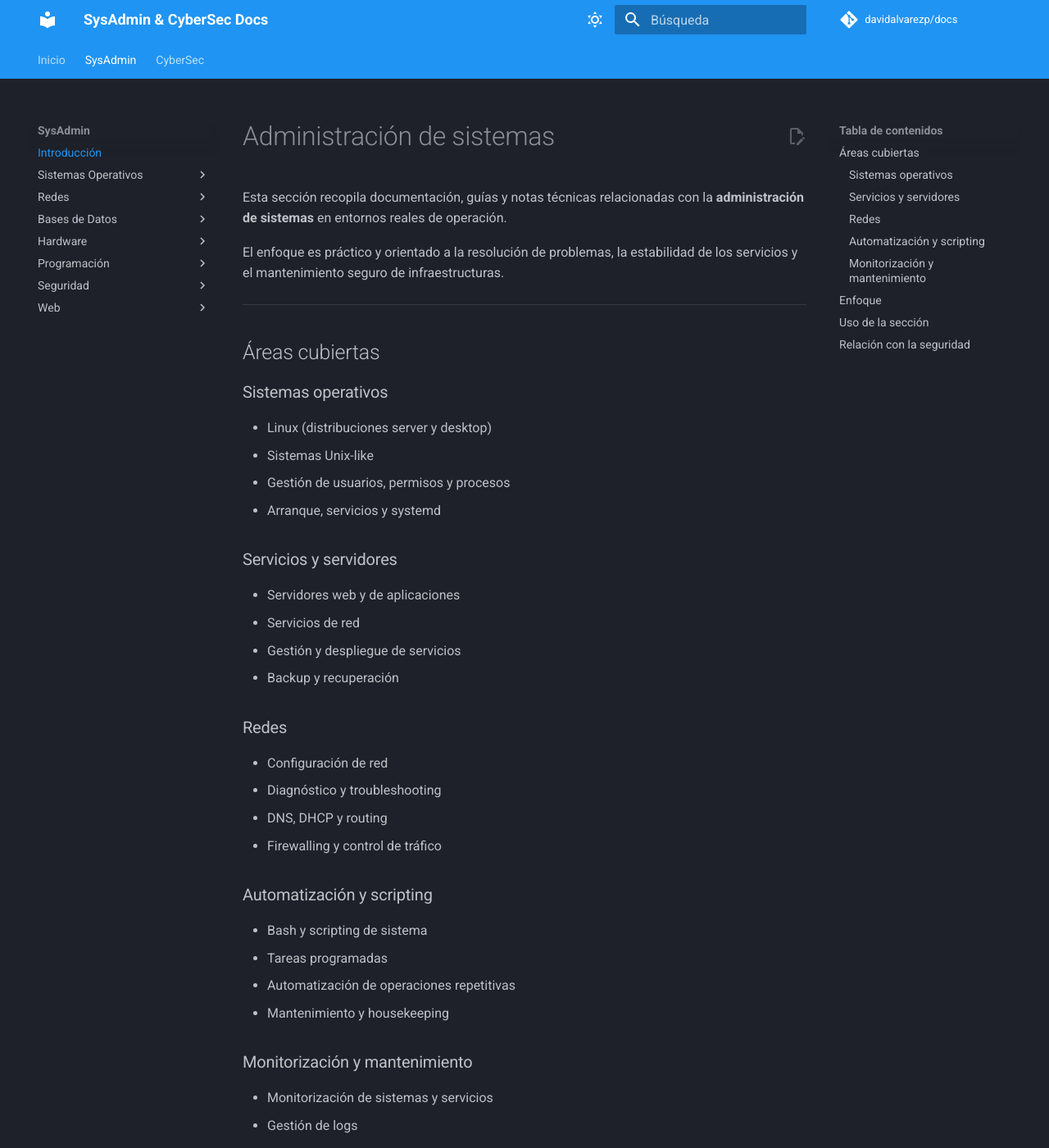
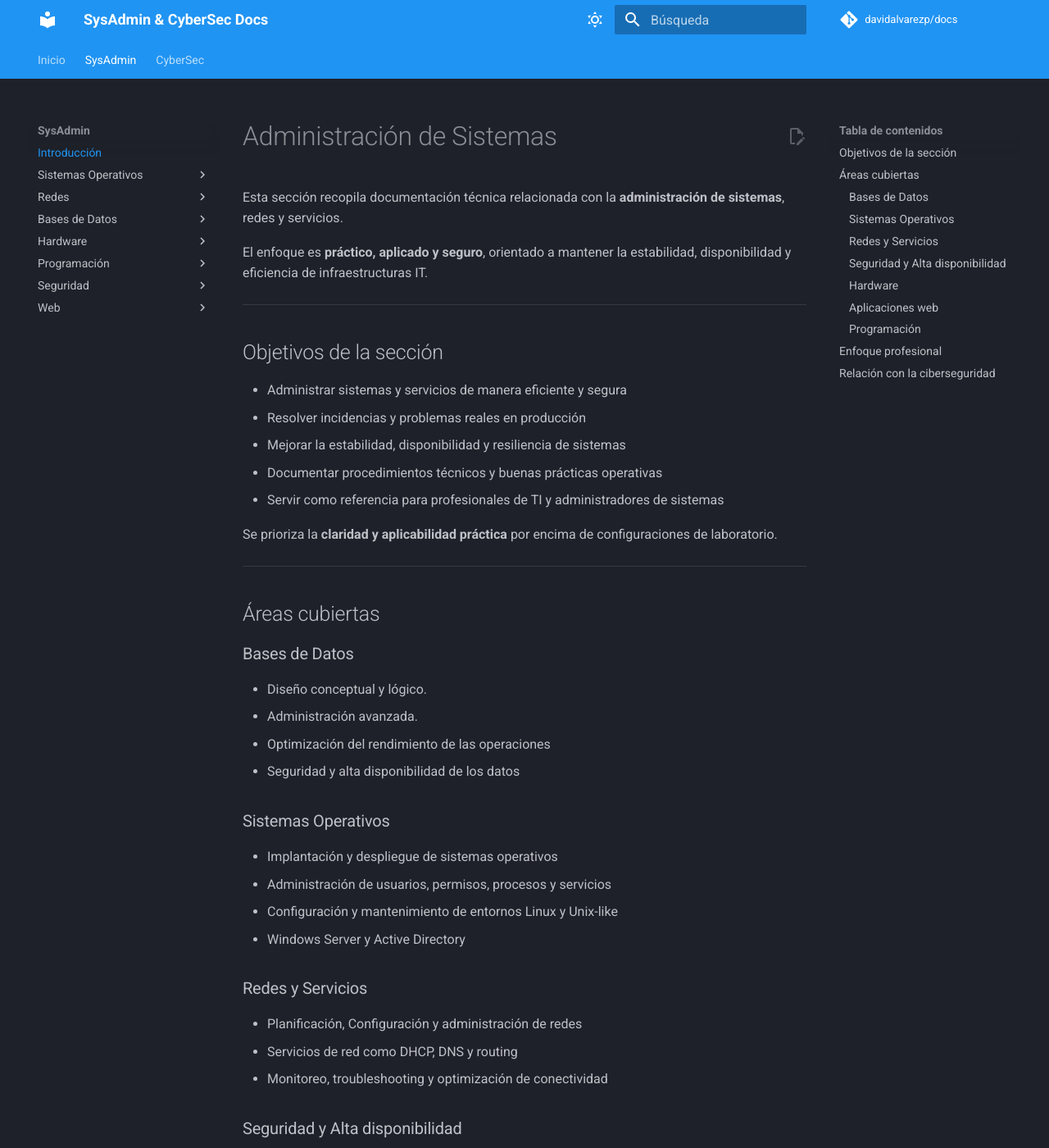
Before and after one commit to davidalvarezp/docs, an MkDocs documentation site: the page built from docs/sysadmin/index.md, in a window 1280 px wide and 1400 px high. Shown: the whole window at 82% size. Built offline with MkDocs 1.6.1 and Material for MkDocs 9.7.7, drawn with Linux system fonts in a browser that asks for light colours; comment, search, counter and statistics services are not loaded; some of the changed text lies outside the part shown.

Commit message:
Update index.md

```diff
--- a/docs/sysadmin/index.md
+++ b/docs/sysadmin/index.md
@@ -1,75 +1,80 @@
-# Administración de sistemas
+# Administración de Sistemas
 
-Esta sección recopila documentación, guías y notas técnicas relacionadas con la **administración de sistemas** en entornos reales de operación.
+Esta sección recopila documentación técnica relacionada con la **administración de sistemas**, redes y servicios.
 
-El enfoque es práctico y orientado a la resolución de problemas, la estabilidad de los servicios y el mantenimiento seguro de infraestructuras.
+El enfoque es **práctico, aplicado y seguro**, orientado a mantener la estabilidad, disponibilidad y eficiencia de infraestructuras IT.
+
+---
+
+## Objetivos de la sección
+
+- Administrar sistemas y servicios de manera eficiente y segura
+- Resolver incidencias y problemas reales en producción
+- Mejorar la estabilidad, disponibilidad y resiliencia de sistemas
+- Documentar procedimientos técnicos y buenas prácticas operativas
+- Servir como referencia para profesionales de TI y administradores de sistemas
+
+Se prioriza la **claridad y aplicabilidad práctica** por encima de configuraciones de laboratorio.
 
 ---
 
 ## Áreas cubiertas
 
-### Sistemas operativos
-- Linux (distribuciones server y desktop)
-- Sistemas Unix-like
-- Gestión de usuarios, permisos y procesos
-- Arranque, servicios y systemd
+### Bases de Datos
+- Diseño conceptual y lógico.
+- Administración avanzada.
+- Optimización del rendimiento de las operaciones
+- Seguridad y alta disponibilidad de los datos
 
-### Servicios y servidores
-- Servidores web y de aplicaciones
-- Servicios de red
-- Gestión y despliegue de servicios
-- Backup y recuperación
+### Sistemas Operativos
+- Implantación y despliegue de sistemas operativos
+- Administración de usuarios, permisos, procesos y servicios
+- Configuración y mantenimiento de entornos Linux y Unix-like
+- Windows Server y Active Directory
 
-### Redes
-- Configuración de red
-- Diagnóstico y troubleshooting
-- DNS, DHCP y routing
-- Firewalling y control de tráfico
+### Redes y Servicios
+- Planificación, Configuración y administración de redes
+- Servicios de red como DHCP, DNS y routing
+- Monitoreo, troubleshooting y optimización de conectividad
 
-### Automatización y scripting
-- Bash y scripting de sistema
-- Tareas programadas
-- Automatización de operaciones repetitivas
-- Mantenimiento y housekeeping
+### Seguridad y Alta disponibilidad
+- Mantenimiento de la disponibilidad y resiliencia de sistemas
+- Monitorización de servicios y control de accesos
+- Buenas prácticas de seguridad operativa
 
-### Monitorización y mantenimiento
-- Monitorización de sistemas y servicios
-- Gestión de logs
-- Detección y análisis de incidencias
-- Mantenimiento preventivo
+### Hardware
+- Configuración, diagnóstico y mantenimiento de equipos físicos
+- Monitorización de recursos y resolución de incidencias de hardware
+
+### Aplicaciones web
+- Lenguaje de marcas
+- Implantación de aplicaciones web (Wordpress)
+
+### Programación
+- Introducción a Python
+- Programación orientada a objetos
+- Bash scripting
 
 ---
 
-## Enfoque
+## Enfoque profesional
 
-El contenido de esta sección está orientado a:
+El contenido de esta sección está diseñado para:
 
-- Administración de sistemas en producción
-- Resolución de incidencias reales
-- Mejora de la estabilidad y disponibilidad
-- Aplicación de buenas prácticas operativas
-
-No se trata de configuraciones “de laboratorio”, sino de escenarios habituales en entornos reales.
+- Entornos de producción y operación real
+- Resolución de problemas y optimización de sistemas
+- Aplicación de buenas prácticas de administración y mantenimiento
+- Preparar al administrador para gestionar infraestructuras completas con seguridad y eficiencia
 
 ---
 
-## Uso de la sección
+## Relación con la ciberseguridad
 
-- Cada tema está organizado por tecnologías o problemas concretos
-- Las guías son independientes y reutilizables
-- Se prioriza la claridad y la aplicabilidad práctica
+La administración de sistemas siempre se aborda considerando:
 
----
+- Principios de mínimo privilegio y control de accesos
+- Actualizaciones y mantenimiento continuos
+- Reducción de superficie de ataque y riesgos operativos
 
-## Relación con la seguridad
-
-La administración de sistemas se aborda siempre teniendo en cuenta:
-
-- Principios básicos de seguridad
-- Mínimo privilegio
-- Mantenimiento y actualización continua
-- Reducción de superficie de ataque
-
-La parte puramente de **ciberseguridad** se trata en su sección específica.
-
----
+Para contenidos específicos de ciberseguridad, consulte la sección dedicada:
+-> **[https://docs.davidalvarezp.com/cybersec](https://docs.davidalvarezp.com/cybersec)**
```
